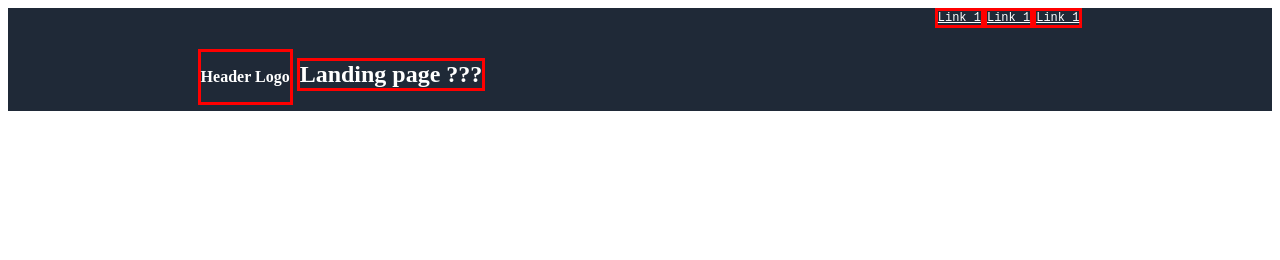
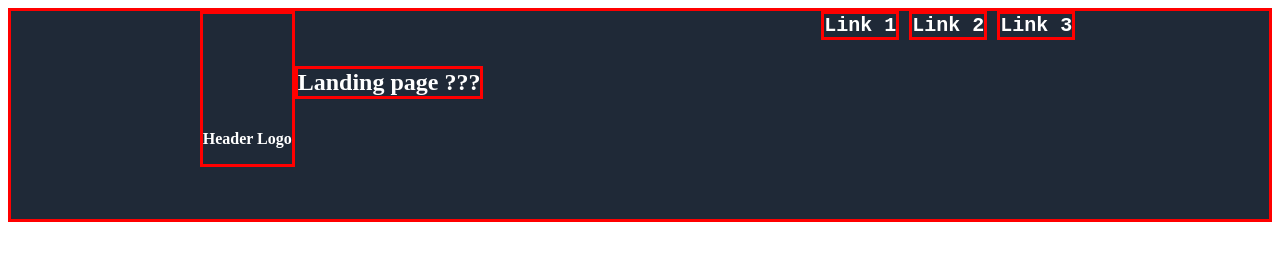
Before and after one commit to chollow-code/landing-page, a plain HTML site: page index.html in a window 1280 px wide. Drawn offline with Linux system fonts and the light colour scheme.

Commit message:
adjust header location

```diff
--- a/index.html
+++ b/index.html
@@ -23,9 +23,9 @@
 
 
 
+            <a class="headerlinks" id="link3" href="#">Link 3</a>
+            <a class="headerlinks" id="link2" href="#">Link 2</a>
             <a class="headerlinks" id="link1" href="#">Link 1</a>
-            <a class="headerlinks" id="link2" href="#">Link 1</a>
-            <a class="headerlinks" id="link3" href="#">Link 1</a>
 
 
         </header>
--- a/style.css
+++ b/style.css
@@ -13,24 +13,33 @@ Header logo text
 24px #F9FaF8
 
 */
+
+
+body{
+    border:solid red;    ;
+}
 .section1{
     background-color: #1f2937;
-    padding: 0 15% 0 15%;
-    border: 1px;
+
+    padding: 0 15% 100px 15%;
+
 }
 #Headerlogo{
     border: solid red;
     color: white;
     font-weight: bold;
-    display: inline-block;
+    display: block;
+    padding-top: 100px;
+    float: left;
+
+
 }
 
 .mainheader{
     color: white;
     border: solid red;
     display: inline-block;
-    margin-top: 50px;
-    margin-right: 50px;
+    margin-top: 55px;
 
 }
 
@@ -39,5 +48,8 @@ Header logo text
     font-family: 'Courier New', Courier, monospace;
     border: solid red;
     float: right;
-    font-size: 12px;
+    font-size: 20px;
+    margin: 0 5px 0 5px;
+    font-weight: bold;
+    text-decoration: none;
 }
```
